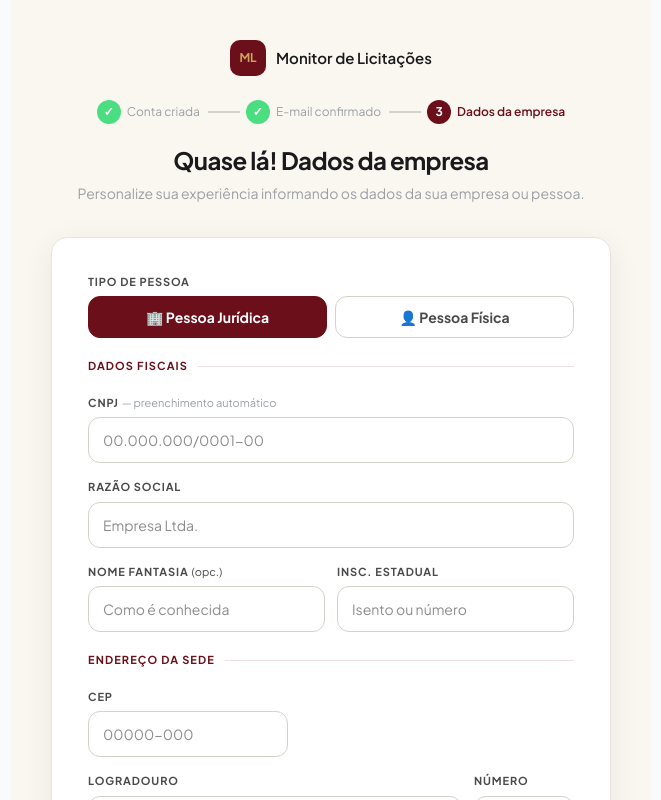
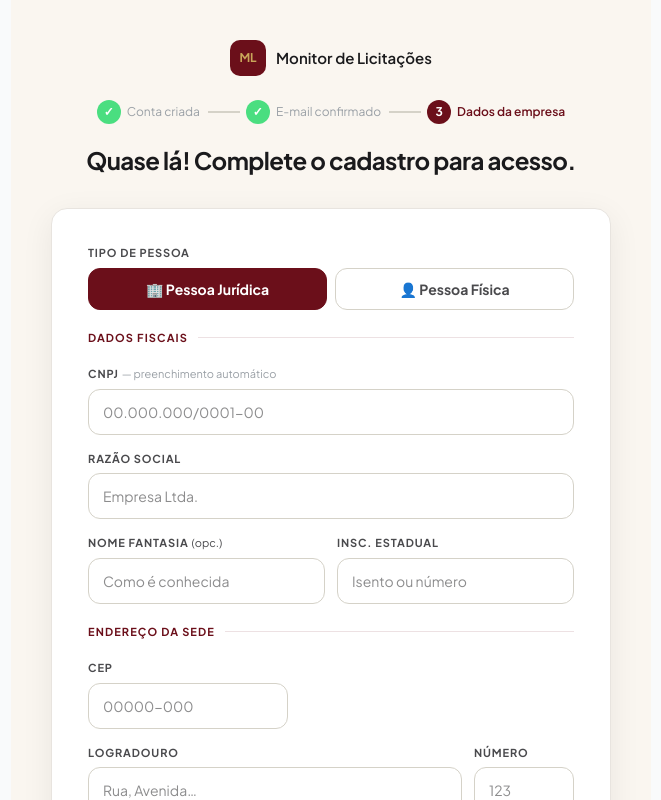
Before and after one commit to matuttamf/monitor-licitacoes, a Next.js app: page /completar-cadastro in a window 1280 px wide. Shown: the top 800 px of the page, without its empty margins (309-970 px from the left). Built offline with nearby package versions, Linux system fonts and the light colour scheme.

Commit message:
fix: simplificar titulo da pagina completar-cadastro

```diff
--- a/app/(auth)/completar-cadastro/page.tsx
+++ b/app/(auth)/completar-cadastro/page.tsx
@@ -213,8 +213,7 @@ export default function CompletarCadastroPage() {
             ))}
           </div>
 
-          <h1 className="text-2xl font-extrabold text-[#1A1A1C] mb-1.5 tracking-tight">Quase lá! Dados da empresa</h1>
-          <p className="text-sm text-[#9AA0A6] leading-relaxed">Personalize sua experiência informando os dados da sua empresa ou pessoa.</p>
+          <h1 className="text-2xl font-extrabold text-[#1A1A1C] mb-1.5 tracking-tight">Quase lá! Complete o cadastro para acesso.</h1>
         </div>
 
         {/* Card */}
```
